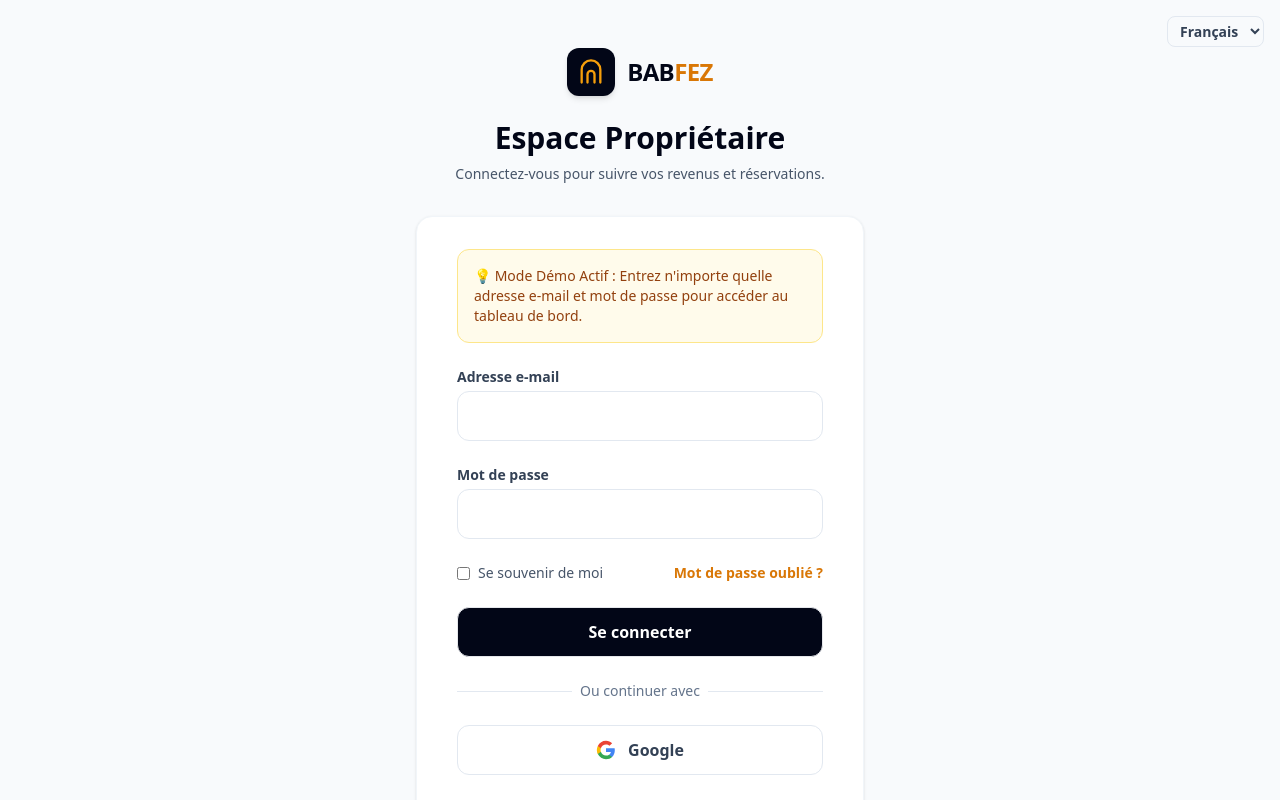
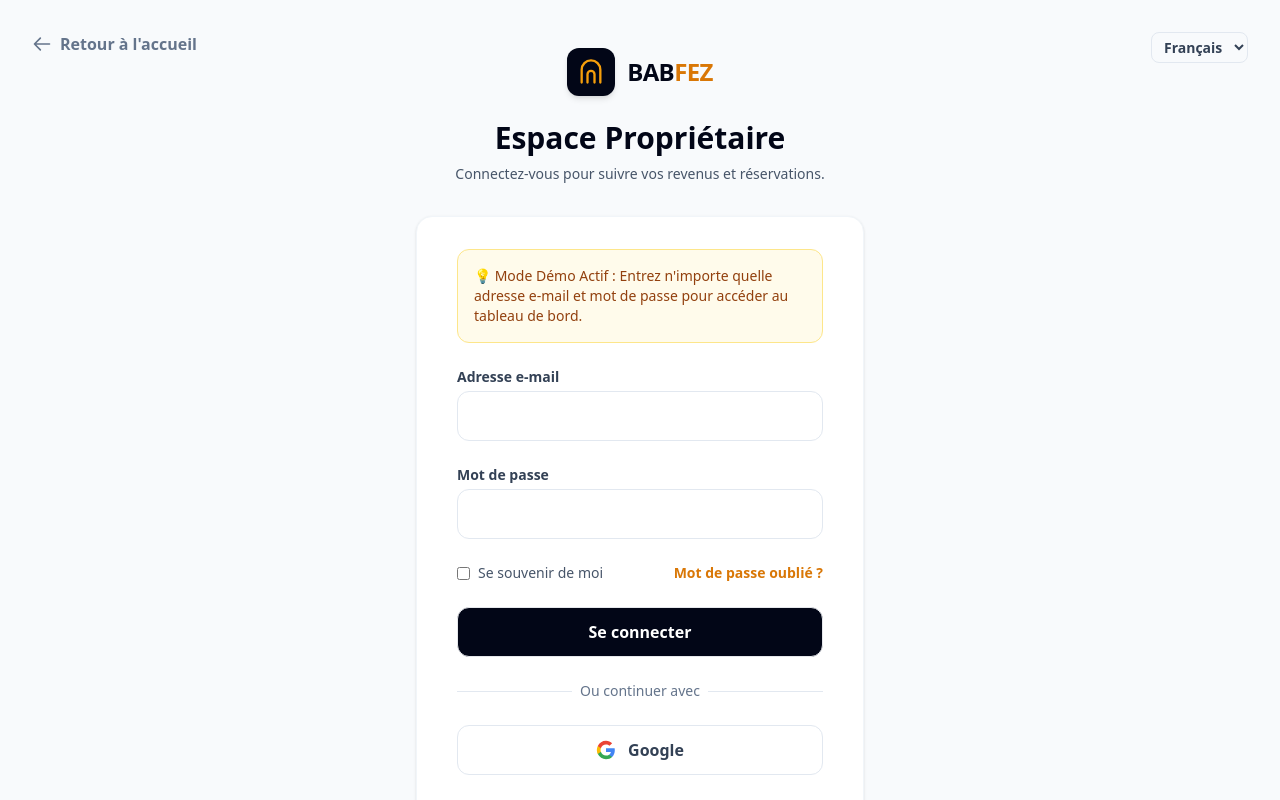
Before and after one commit to anoirqotbi87-debug/babfez, a Next.js app: page /1/proprietaire/login in a window 1280 px wide. Shown: the top 800 px of the page. Built offline with nearby package versions, Linux system fonts and the light colour scheme.

Commit message:
feat: refine header nav and owner login page

```diff
--- a/src/app/[lang]/page.tsx
+++ b/src/app/[lang]/page.tsx
@@ -136,10 +136,7 @@ ${formData.message ? `\nMessage: ${formData.message}` : ''}`;
               {dict.nav.ownerSpace}
             </Link>
 
-            <a href="https://wa.me/212778874114" target="_blank" rel="noreferrer" className="flex items-center gap-2 text-sm font-bold text-white bg-emerald-500 hover:bg-emerald-600 px-4 py-2 rounded-xl transition-colors shadow-sm">
-              <svg className="w-4 h-4" fill="currentColor" viewBox="0 0 24 24"><path d="M12.031 6.172c-3.181 0-5.767 2.586-5.768 5.766-.001 1.298.38 2.27 1.019 3.287l-.582 2.128 2.182-.573c.978.58 1.911.928 3.145.929 3.178 0 5.767-2.587 5.768-5.766.001-3.187-2.575-5.77-5.764-5.771zm3.392 8.244c-.144.405-.837.774-1.17.824-.299.045-.677.063-1.092-.069-.252-.08-.575-.187-.988-.365-1.739-.751-2.874-2.502-2.961-2.617-.087-.116-.708-.94-.708-1.793s.448-1.273.607-1.446c.159-.173.346-.217.462-.217l.332.006c.106.005.249-.04.39.298.144.347.491 1.2.534 1.287.043.087.072.188.014.304-.058.116-.087.188-.173.289l-.26.304c-.087.086-.177.18-.076.354.101.174.449.741.964 1.201.662.591 1.221.774 1.394.86s.274.072.376-.043c.101-.116.433-.506.549-.68.116-.173.231-.145.39-.087s1.011.477 1.184.564.289.13.332.202c.045.072.045.419-.099.824zm-3.423-14.416c-6.627 0-12 5.373-12 12s5.373 12 12 12 12-5.373 12-12-5.373-12-12-12zm.029 18.88c-1.161 0-2.305-.292-3.318-.844l-3.677.964.984-3.595c-.607-1.052-.927-2.246-.926-3.468.001-3.825 3.113-6.937 6.937-6.937 3.825 0 6.938 3.112 6.938 6.937 0 3.824-3.113 6.938-6.938 6.943z"/></svg>
-              {dict.nav.whatsapp}
-            </a>
+
 
             <a href="/#simulateur" className="bg-slate-950 text-white px-5 py-2.5 rounded-xl text-sm font-bold hover:bg-slate-800 transition-colors shadow-lg">
               {dict.nav.estimate}
--- a/src/app/[lang]/proprietaire/login/page.tsx
+++ b/src/app/[lang]/proprietaire/login/page.tsx
@@ -36,8 +36,12 @@ export default function ProprietaireLogin({ params }: { params: { lang: string }
   };
 
   return (
-    <div className="min-h-screen bg-slate-50 flex flex-col justify-center py-12 sm:px-6 lg:px-8">
-      <div className="absolute top-4 right-4"><LanguageSwitcher currentLang={lang} /></div>
+    <div className="min-h-screen bg-slate-50 flex flex-col justify-center py-12 sm:px-6 lg:px-8 relative">
+      <Link href={`/${lang}`} className="absolute top-8 left-8 flex items-center gap-2 text-slate-500 hover:text-slate-900 font-bold transition-colors">
+        <svg className="w-5 h-5" fill="none" stroke="currentColor" viewBox="0 0 24 24"><path strokeLinecap="round" strokeLinejoin="round" strokeWidth="2" d="M10 19l-7-7m0 0l7-7m-7 7h18"/></svg>
+        Retour à l'accueil
+      </Link>
+      <div className="absolute top-8 right-8"><LanguageSwitcher currentLang={lang} /></div>
 
       <div className="sm:mx-auto sm:w-full sm:max-w-md">
         <Link href={`/${lang}`} className="flex justify-center items-center gap-3 mb-6">
--- a/src/app/[lang]/reserver/page.tsx
+++ b/src/app/[lang]/reserver/page.tsx
@@ -180,10 +180,7 @@ export default function Reserver({ params }: { params: { lang: string } }) {
               {dict.nav.ownerSpace}
             </Link>
 
-            <a href="https://wa.me/212778874114" target="_blank" rel="noreferrer" className="flex items-center gap-2 text-sm font-bold text-white bg-emerald-500 hover:bg-emerald-600 px-4 py-2 rounded-xl transition-colors shadow-sm">
-              <svg className="w-4 h-4" fill="currentColor" viewBox="0 0 24 24"><path d="M12.031 6.172c-3.181 0-5.767 2.586-5.768 5.766-.001 1.298.38 2.27 1.019 3.287l-.582 2.128 2.182-.573c.978.58 1.911.928 3.145.929 3.178 0 5.767-2.587 5.768-5.766.001-3.187-2.575-5.77-5.764-5.771zm3.392 8.244c-.144.405-.837.774-1.17.824-.299.045-.677.063-1.092-.069-.252-.08-.575-.187-.988-.365-1.739-.751-2.874-2.502-2.961-2.617-.087-.116-.708-.94-.708-1.793s.448-1.273.607-1.446c.159-.173.346-.217.462-.217l.332.006c.106.005.249-.04.39.298.144.347.491 1.2.534 1.287.043.087.072.188.014.304-.058.116-.087.188-.173.289l-.26.304c-.087.086-.177.18-.076.354.101.174.449.741.964 1.201.662.591 1.221.774 1.394.86s.274.072.376-.043c.101-.116.433-.506.549-.68.116-.173.231-.145.39-.087s1.011.477 1.184.564.289.13.332.202c.045.072.045.419-.099.824zm-3.423-14.416c-6.627 0-12 5.373-12 12s5.373 12 12 12 12-5.373 12-12-5.373-12-12-12zm.029 18.88c-1.161 0-2.305-.292-3.318-.844l-3.677.964.984-3.595c-.607-1.052-.927-2.246-.926-3.468.001-3.825 3.113-6.937 6.937-6.937 3.825 0 6.938 3.112 6.938 6.937 0 3.824-3.113 6.938-6.938 6.943z"/></svg>
-              {dict.nav.whatsapp}
-            </a>
+
 
             <a href={`/${lang}/#simulateur`} className="bg-slate-950 text-white px-5 py-2.5 rounded-xl text-sm font-bold hover:bg-slate-800 transition-colors shadow-lg">
               {dict.nav.estimate}
```
